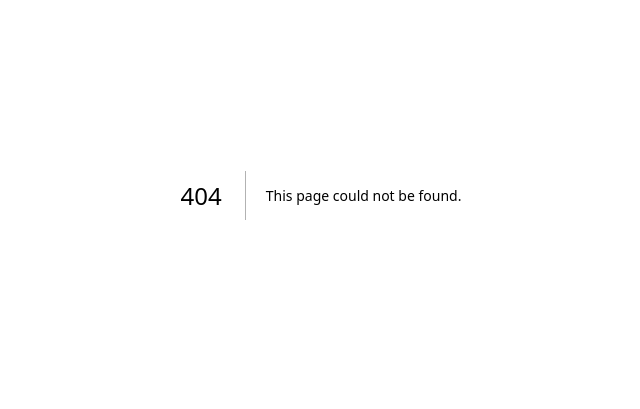
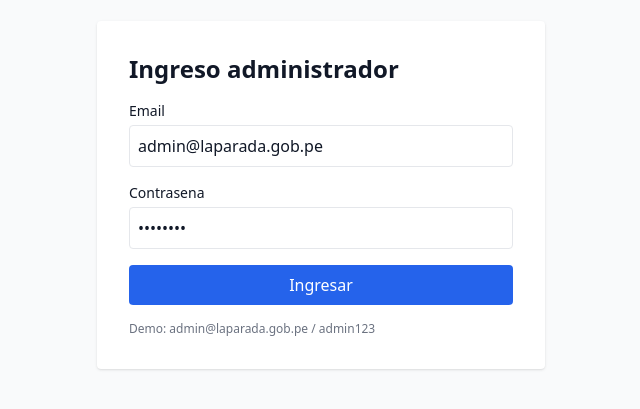
Before and after one commit to ppyecom/mercado-front, a Next.js app: page /login in a window 1280 px wide. Before the commit this address had no page. Shown: the part 205-614 px from the top of the page, without its empty margins (319-959 px from the left). Built offline with nearby package versions, Linux system fonts and the light colour scheme; no server answers.

Commit message:
feat(auth): pagina de login consumiendo /api/auth/login

```diff
--- /dev/null
+++ b/src/app/login/page.tsx
@@ -0,0 +1,52 @@
+"use client";
+import { useState } from "react";
+import { useRouter } from "next/navigation";
+import { api } from "@/lib/api";
+import { saveSession } from "@/lib/auth";
+
+export default function LoginPage() {
+  const router = useRouter();
+  const [email, setEmail] = useState("admin@laparada.gob.pe");
+  const [password, setPassword] = useState("admin123");
+  const [error, setError] = useState<string | null>(null);
+  const [loading, setLoading] = useState(false);
+
+  async function onSubmit(e: React.FormEvent) {
+    e.preventDefault();
+    setError(null);
+    setLoading(true);
+    try {
+      const r = await api<{ token: string; user: any }>("/auth/login", {
+        method: "POST",
+        body: JSON.stringify({ email, password }),
+      });
+      saveSession(r.token, r.user);
+      router.replace("/dashboard");
+    } catch (e: any) {
+      setError(e.message);
+    } finally {
+      setLoading(false);
+    }
+  }
+
+  return (
+    <main className="min-h-screen flex items-center justify-center p-8">
+      <form onSubmit={onSubmit} className="bg-white p-8 rounded shadow w-full max-w-md space-y-4">
+        <h1 className="text-2xl font-bold">Ingreso administrador</h1>
+        {error && <div className="text-red-600 text-sm">{error}</div>}
+        <div>
+          <label className="block text-sm mb-1">Email</label>
+          <input className="w-full border rounded p-2" value={email} onChange={(e) => setEmail(e.target.value)} />
+        </div>
+        <div>
+          <label className="block text-sm mb-1">Contrasena</label>
+          <input type="password" className="w-full border rounded p-2" value={password} onChange={(e) => setPassword(e.target.value)} />
+        </div>
+        <button disabled={loading} className="w-full bg-blue-600 text-white py-2 rounded disabled:opacity-50">
+          {loading ? "Ingresando..." : "Ingresar"}
+        </button>
+        <p className="text-xs text-gray-500">Demo: admin@laparada.gob.pe / admin123</p>
+      </form>
+    </main>
+  );
+}
```
